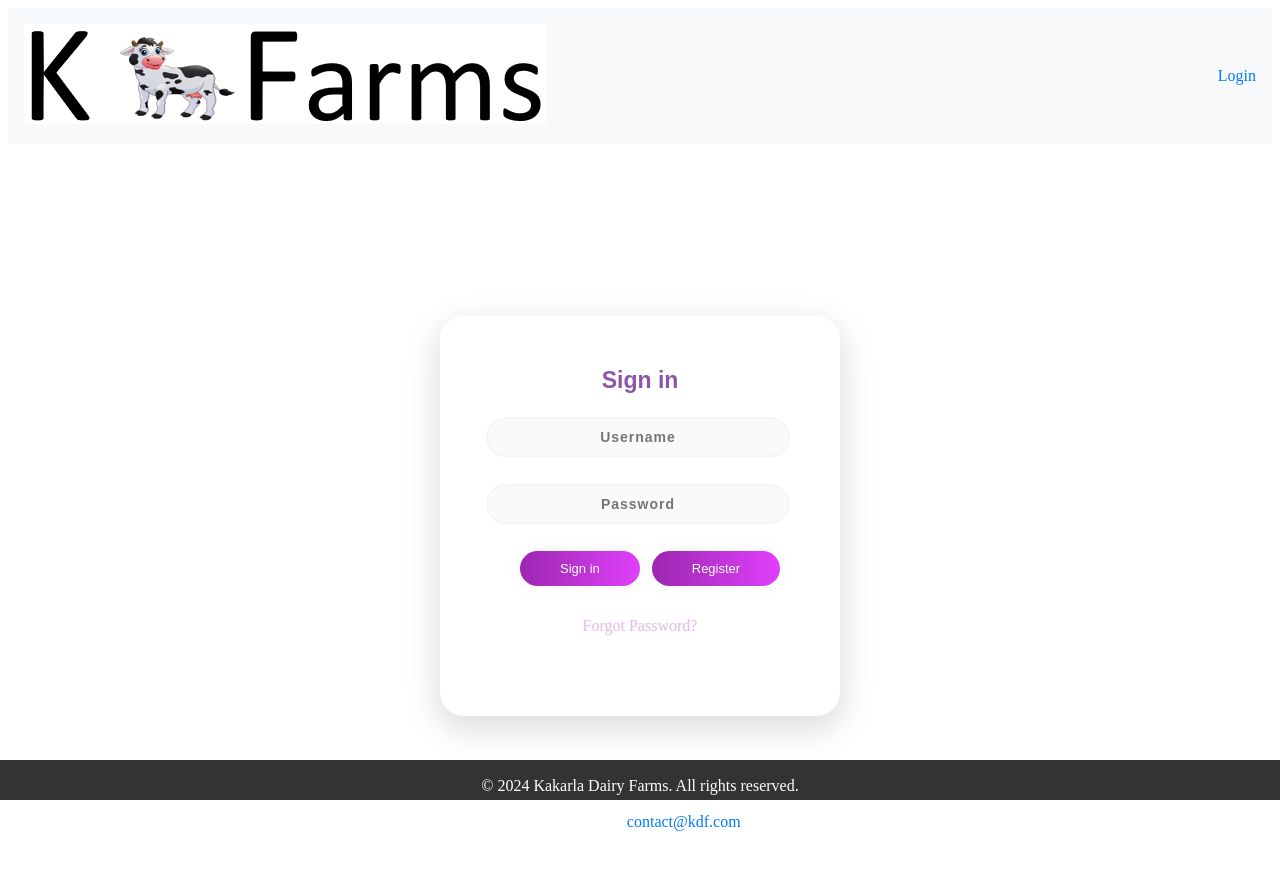
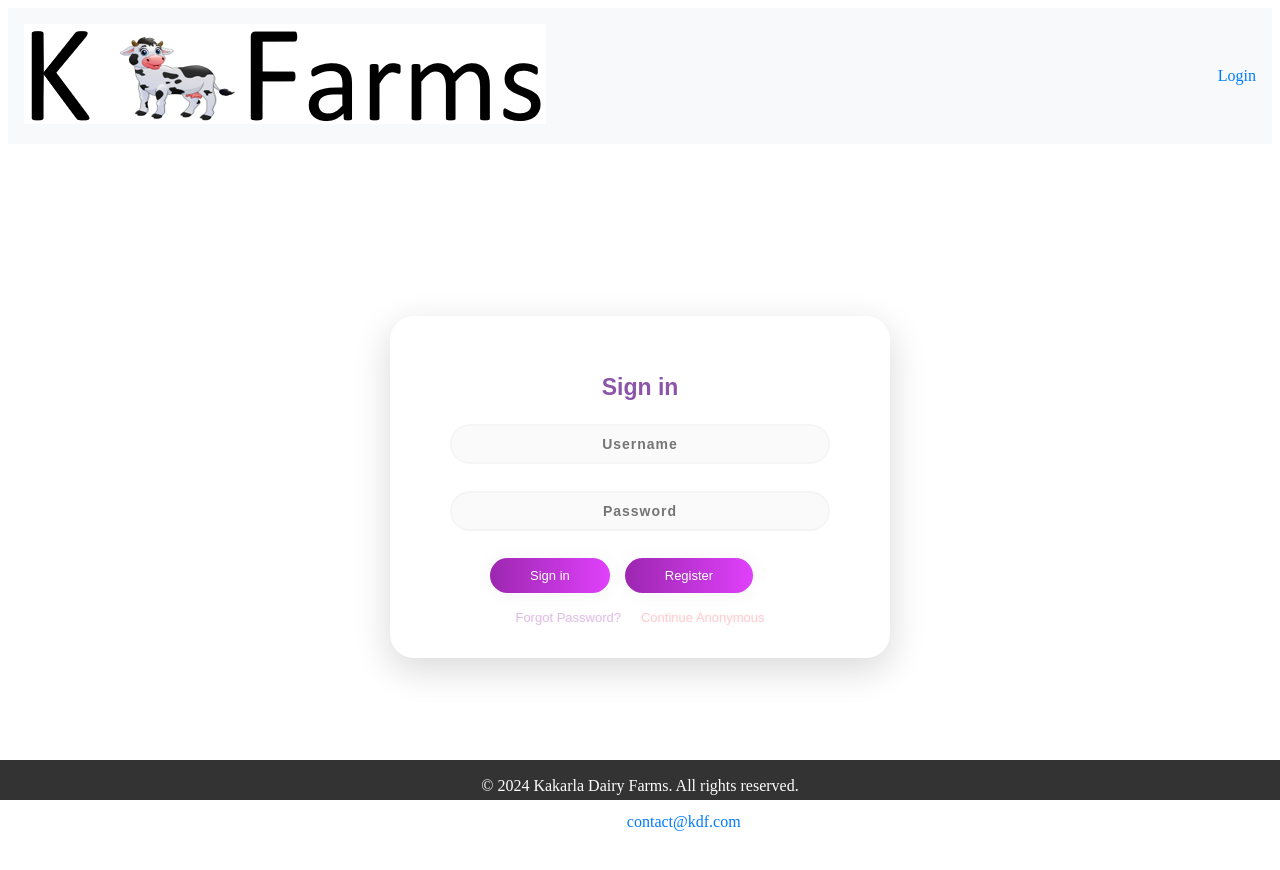
Before and after one commit to KakarlaDairyFarms/KakarlaDairyFarms-dev, an Angular app: page /login in a window 1280 px wide. Shown: the top 870 px of the page. After the commit the page ends 838 px from the top, so only its background shows below. Built offline with nearby package versions, Linux system fonts and the light colour scheme; no server answers.

Commit message:
Modified Contact Support forms+ added continue as anonymous button

```diff
--- a/src/app/i-login/i-login.component.css
+++ b/src/app/i-login/i-login.component.css
@@ -1,44 +1,10 @@
-
-/* .loginContainer {
-    display: block;
-    justify-content: center;
-    align-items: center;
-    width: 300px;
-  border: 2px solid black;
-  vertical-align: middle;
-    margin: 0 auto;
-  margin-top: auto;
-} */
-
-/* ._loginFormAll {
-    background-color: darkolivegreen;
-    justify-content: center;
-    align-items: center;
-}
-
-._loginFormAll input {
-    background-color: aquamarine;
-}
-
-.loginContainer form{
-    display: table-cell;
-    vertical-align: middle;
-}
-.loginContainer form .loginButton {
-    background-color: black;
-    color:bisque;
-    justify-content: center;
-    align-items: center;
-    margin-left: 50%;
-} */
-
 .loginContainer {
     background-color: #FFFFFF;
-    width: 400px;
-    height: 400px;
+    width: 500px;
     margin: 7em auto;
     border-radius: 1.5em;
     box-shadow: 0px 11px 35px 2px rgba(0, 0, 0, 0.14);
+    padding-bottom: 2em;
 }
 
 .sign {
@@ -47,49 +13,10 @@
     font-family: 'Ubuntu', sans-serif;
     font-weight: bold;
     font-size: 23px;
+    text-align: center;
 }
 
-.username {
-width: 76%;
-color: rgb(38, 50, 56);
-font-weight: 700;
-font-size: 14px;
-letter-spacing: 1px;
-background: rgba(136, 126, 126, 0.04);
-padding: 10px 20px;
-border: none;
-border-radius: 20px;
-outline: none;
-box-sizing: border-box;
-border: 2px solid rgba(0, 0, 0, 0.02);
-margin-bottom: 50px;
-margin-left: 46px;
-text-align: center;
-margin-bottom: 27px;
-font-family: 'Ubuntu', sans-serif;
-}
-
-form._loginFormAll {
-    padding-top: 2%;
-    width: 100%;
-}
-
-form._registerFormAll{
-    padding-top: 2%;
-    width: 100%;
-}
-
-form._registerFormAll.firstname{
-    width:45%;
-    color: rgb(38, 50, 56);
-    font-weight: 700;
-    font-size: 14px;
-    margin-right: 5%;
-    letter-spacing: 1px;
-    background: rgba(136, 126, 126, 0.04);
-    padding: 10px 20px;
-}
-
+.username,
 .password {
     width: 76%;
     color: rgb(38, 50, 56);
@@ -103,84 +30,129 @@ border-radius: 20px;
     outline: none;
     box-sizing: border-box;
     border: 2px solid rgba(0, 0, 0, 0.02);
-margin-bottom: 50px;
-margin-left: 46px;
+    margin: 0 auto 27px auto;
+    display: block;
     text-align: center;
-margin-bottom: 27px;
     font-family: 'Ubuntu', sans-serif;
 }
 
-
-.username:focus, .password:focus {
+.username:focus,
+.password:focus,
+select.username:focus {
     border: 2px solid rgba(0, 0, 0, 0.18) !important;
-
 }
 
-.submit {
+select.username {
+    width: 80%;
+    margin: 0 auto 27px auto;
+    display: block;
+    padding: 10px 20px;
+    font-family: 'Ubuntu', sans-serif;
+    font-size: 14px;
+    color: rgb(38, 50, 56);
+    border-radius: 20px;
+    border: 2px solid rgba(0, 0, 0, 0.02);
+    background-color: rgba(136, 126, 126, 0.04);
+    outline: none;
+    text-align: center;
+}
+
+form._loginFormAll,
+form._registerFormAll {
+    padding-top: 2%;
+    width: 100%;
+}
+
+.submit,
+.register,
+.cancel {
     display: inline-block;
     cursor: pointer;
     border-radius: 5em;
     color: #fff;
     background: linear-gradient(to right, #9C27B0, #E040FB);
     border: 0;
-    padding-left: 40px;
-    padding-right: 40px;
-    padding-bottom: 10px;
-    padding-top: 10px;
+    padding: 10px 40px;
     font-family: 'Ubuntu', sans-serif;
-    margin-left: 20%;
     font-size: 13px;
     box-shadow: 0 0 20px 1px rgba(0, 0, 0, 0.04);
+    text-align: center;
 }
 
-.register{
-    display: inline-block;
-    cursor: pointer;
-    border-radius: 5em;
-    color: #fff;
-    background: linear-gradient(to right, #9C27B0, #E040FB);
-    border: 0;
-    padding-left: 40px;
-    padding-right: 40px;
-    padding-bottom: 10px;
-    padding-top: 10px;
-    font-family: 'Ubuntu', sans-serif;
-    margin-left: 3%;
-    font-size: 13px;
-    box-shadow: 0 0 20px 1px rgba(0, 0, 0, 0.04);
+.submit {
+    margin-left: 20%;
 }
 
-submit-registration{
-    display: inline-block;
-    cursor: pointer;
-    border-radius: 5em;
-    color: #fff;
-    background: linear-gradient(to right, #9C27B0, #E040FB);
-    border: 0;
-    padding-left: 40px;
-    padding-right: 40px;
-    padding-bottom: 10px;
-    padding-top: 10px;
-    font-family: 'Ubuntu', sans-serif;
-    margin-left: 40%;
-    font-size: 13px;
-    box-shadow: 0 0 20px 1px rgba(0, 0, 0, 0.04);
+.register {
+    margin-left: 3%;
 }
 
-.forgot {
+.footer-links {
+    text-align: center;
+    margin-top: 15px;
+}
+
+.footer-links a {
+    margin: 0 10px;
+    text-decoration: none;
+    font-size: 13px;
+    font-family: 'Ubuntu', sans-serif;
+    color: #E1BEE7;
+    cursor: pointer;
     text-shadow: 0px 0px 3px rgba(117, 117, 117, 0.12);
-    color: #E1BEE7;
-    padding-top: 15px;
+}
+
+.footer-links .cancelLogin {
+    color: #FFCDD2;
 }
 
 a {
     text-shadow: 0px 0px 3px rgba(117, 117, 117, 0.12);
     color: #E1BEE7;
-    text-decoration: none
+    text-decoration: none;
 }
 
 @media (max-width: 600px) {
     .loginContainer {
         border-radius: 0px;
+        width: 90%;
     }
 }
+
+/* Row layout for grouped inputs */
+.form-row {
+    display: flex;
+    justify-content: center;
+    gap: 24px;
+    margin-bottom: 27px;
+}
+
+/* Half-width input fields for registration */
+.half-input {
+    width: 38%;
+    color: rgb(38, 50, 56);
+    font-weight: 700;
+    font-size: 14px;
+    letter-spacing: 1px;
+    background: rgba(136, 126, 126, 0.04);
+    padding: 10px 20px;
+    border: none;
+    border-radius: 20px;
+    outline: none;
+    box-sizing: border-box;
+    border: 2px solid rgba(0, 0, 0, 0.02);
+    text-align: center;
+    font-family: 'Ubuntu', sans-serif;
+}
+
+.half-input:focus {
+    border: 2px solid rgba(0, 0, 0, 0.18);
+}
+
+/* Buttons row layout */
+.buttons-row {
+    display: flex;
+    justify-content: center;
+    gap: 20px;
+    margin-top: 10px;
+}
--- a/src/app/i-login/i-login.component.html
+++ b/src/app/i-login/i-login.component.html
@@ -31,34 +31,51 @@
     <input class="password" type="password" id="password" [(ngModel)]="password" align="center" placeholder="Password" name="password">
     <a class="submit"  (click)="login()">Sign in</a>
     <a class="register"  (click)="toggleRegister()">Register</a>
-    <p class="forgot" align="center"><a href="#">Forgot Password?</a></p>
+    <!-- <a class="cancelLogin"  (click)="cancelLogin()">Continue Anonymous</a>
+    <p class="forgot" align="center"><a href="#">Forgot Password?</a></p> -->
+    <div class="footer-links">
+      <a href="#" class="forgot">Forgot Password?</a>
+      <a class="cancelLogin" (click)="cancelLogin()">Continue Anonymous</a>
+    </div>
   </form>
 
   <form *ngIf="isRegistering" (ngSubmit)="register()" id="_registerForm" class="_registerFormAll">
     <p class="sign" align="center">Register</p>
-    <input class="firstName" type="text" id="firstName" [(ngModel)]="registerFirstName" align="center" placeholder="First Name" name="firstName">
-    <input class="lastName" type="text" id="lastName" [(ngModel)]="registerLastName" align="center" placeholder="Last Name" name="lastName">
-    <input class="email" type="email" id="email" [(ngModel)]="registerEmail" align="center" placeholder="Email ID" name="email">
 
-    <select class="accountPurpose" [(ngModel)]="accountPurpose" (change)="onPurposeChange($event)" name="accountPurpose">
+    <div class="form-row">
+      <input type="text" class="half-input" [(ngModel)]="registerFirstName" placeholder="First Name" name="firstName" />
+      <input type="text" class="half-input" [(ngModel)]="registerLastName" placeholder="Last Name" name="lastName" />
+    </div>
+
+    <input type="email" class="username" [(ngModel)]="registerEmail" placeholder="Email ID" name="email" />
+
+    <select class="username" [(ngModel)]="accountPurpose" (change)="onPurposeChange($event)" name="accountPurpose">
       <option value="customer">Customer</option>
       <option value="employee">Employee</option>
       <option value="dealer">Dealer</option>
     </select>
 
-    <div *ngIf="accountPurpose === 'employee'">
-      <label for="role">Role:</label>
-      <select class="role" [(ngModel)]="employeeRole" name="role">
+    <div *ngIf="accountPurpose === 'employee'" class="form-row">
+      <select class="half-input" [(ngModel)]="employeeRole" name="role">
+        <option value="" disabled selected>Select Role</option>
         <option value="staff">Staff</option>
         <option value="admin">Admin</option>
       </select>
     </div>
 
-    <input class="register-password" type="password" id="registerPassword" [(ngModel)]="registerPassword" align="center" placeholder="Password" name="password">
-    <input class="confirmPassword" type="password" id="confirmPassword" [(ngModel)]="confirmPassword" align="center" placeholder="Confirm Password" name="confirmPassword">
 
-    <a class="submit-registration" (click)="register()">Register</a>
-    <a class="cancel" (click)="toggleRegister()">Cancel</a>
+    <div class="form-row">
+      <input type="password" class="half-input" [(ngModel)]="registerPassword" placeholder="Password" name="password" />
+      <input type="password" class="half-input" [(ngModel)]="confirmPassword" placeholder="Confirm Password" name="confirmPassword" />
+    </div>
+
+    <div class="buttons-row">
+      <button type="submit" class="submit">Register</button>
+      <button type="button" class="cancel" (click)="toggleRegister()">Cancel</button>
+    </div>
   </form>
 
+
+
+
   </div>
--- a/src/app/i-login/i-login.component.ts
+++ b/src/app/i-login/i-login.component.ts
@@ -58,6 +58,9 @@ export class ILoginComponent {
     // Add your registration logic here
     console.log('Register', this.registerFirstName, this.registerLastName, this.registerEmail, this.accountPurpose, this.employeeRole, this.registerPassword, this.confirmPassword);
   }
+  cancelLogin(): void{
+    this.router.navigate(['/services-home']);
+  }
 
   onPurposeChange(event: Event) {
     const selectElement = event.target as HTMLSelectElement;
```
Lines whose indentation alone changed are shown as unchanged.
